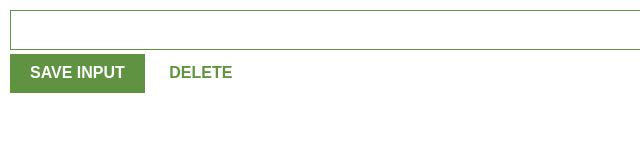
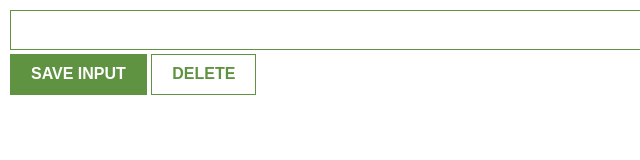
Before and after one commit to RWambui/lead-tracker, a browser extension: page index.html in a window 1280 px wide. Shown: the full height of the page, 0-640 px from the left. Drawn offline with nearby package versions, Linux system fonts and the light colour scheme.

Commit message:
styling delete button

```diff
--- a/index.css
+++ b/index.css
@@ -17,12 +17,12 @@ button {
     background: #5f9341;
     color: white;
     padding: 10px 20px;
-    border: none;
+    border: 1px solid #5f9341;
     font-weight: bold;
 }
 
 #delete-btn {
-    background: #fff;
+    background: white;
     color: #5f9341;
 }
 
```
